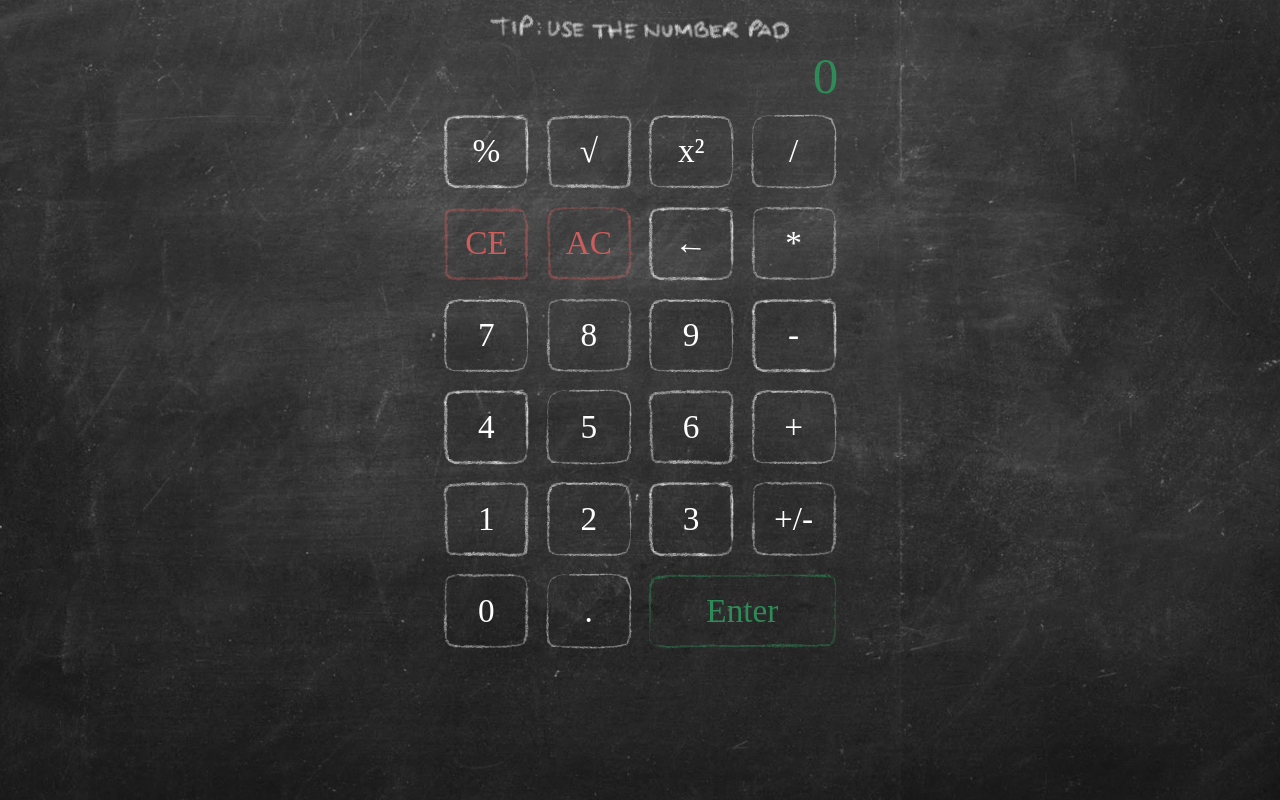
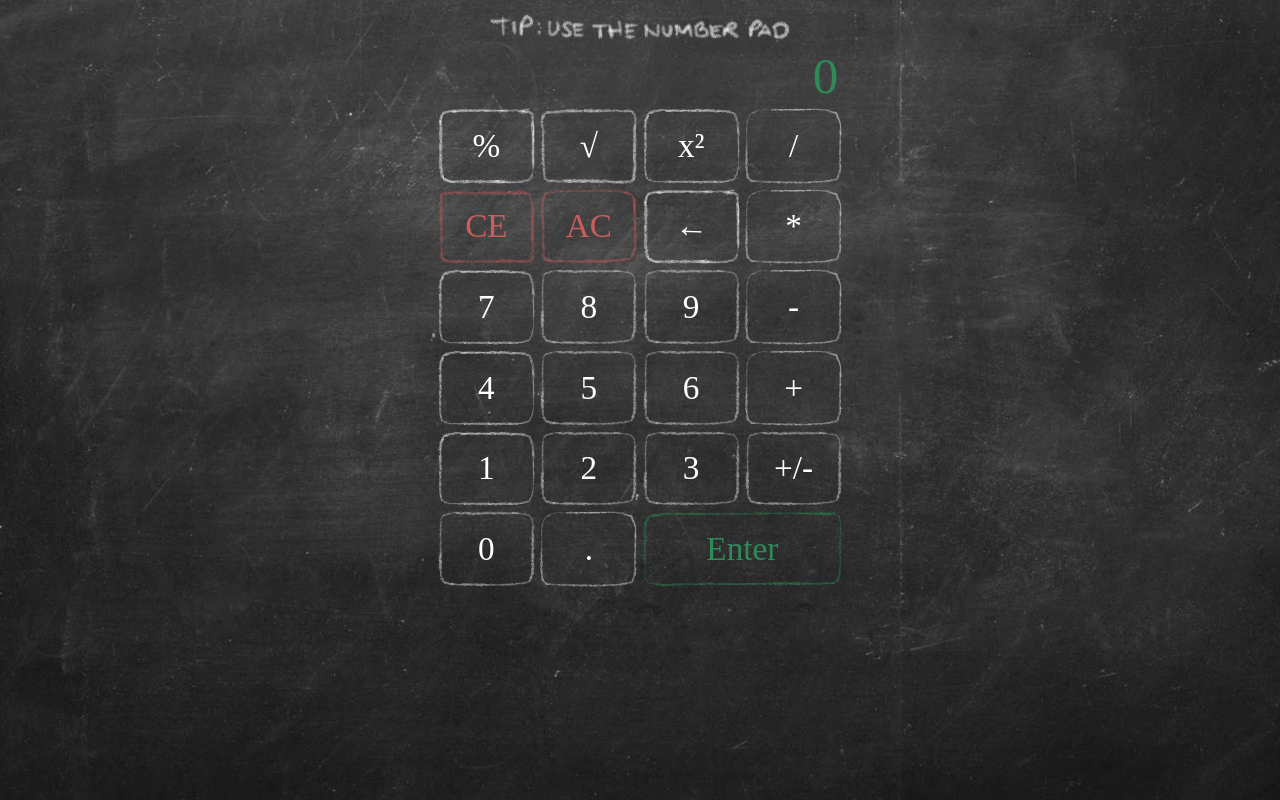
Before and after one commit to jacktho/calculator, an Angular app: page / in a window 1280 px wide. Built offline with nearby package versions, Linux system fonts and the light colour scheme; a web font is replaced by a local one.

Commit message:
simplified button layout

```diff
--- a/src/app/app.component.css
+++ b/src/app/app.component.css
@@ -24,31 +24,28 @@ app-sidebar-left {
   font-size: 2.2vw;
 }
 
-.main-calculator {
-  width: 32vw;
-}
-
 app-sidebar-right {
   justify-content: center;
   margin-right: auto;
   width: 31vw;
 }
 
-.button-wrap {
-  display: flex;
-  align-items: center;
-  justify-content: center;
-  flex-direction: row;
-  flex-wrap: wrap;
-  flex-flow: row wrap;
-  align-content: flex-end;
+.main-calculator {
+  width: 32vw;
 }
 
-.button-wrap > * {
-  flex-basis: 21%;
+.button-wrap {
+  flex-direction: column;
   display: flex;
-  align-items: stretch;
-  padding: .64vw;
+}
+
+.button-wrap div {
+  display: flex;
+}
+
+.button-wrap div > * {
+  display: flex;
+  width: 25%;
 }
 
 .stretch {
@@ -62,13 +59,12 @@ app-sidebar-right {
 
   .app-container {
     flex-direction: column;
+    justify-content: space-around;
   }
 
   .main-calculator {
     margin: 0 auto 0 auto;
-    justify-content: center;
     width: 90vw;
-    order: 1;
   }
 
   app-sidebar-left {
@@ -83,7 +79,7 @@ app-sidebar-right {
     order: 3;
   }
 
-  .button-wrap > * {
+  /*.button-wrap > * {
     padding: 1.8vw;
-  }
+  }*/
 }
--- a/src/app/app.component.html
+++ b/src/app/app.component.html
@@ -1,33 +1,45 @@
 <div class="number-pad-note"></div>
 <div class='app-container'>
   <app-sidebar-left></app-sidebar-left>
-    <div class="main-calculator">
-      <app-solution-screen></app-solution-screen>
-      <div class="button-wrap">
+  <div class="main-calculator">
+    <app-solution-screen></app-solution-screen>
+    <div class="button-wrap">
+      <div>
         <app-percent-input></app-percent-input>
         <app-square-root-input></app-square-root-input>
         <app-squared-input></app-squared-input>
         <app-operator-input [operatorType]="'/'"></app-operator-input>
+      </div>
+      <div>
         <app-clear-entry-input></app-clear-entry-input>
         <app-all-clear-input></app-all-clear-input>
         <app-backspace-input></app-backspace-input>
         <app-operator-input [operatorType]="'*'"></app-operator-input>
+      </div>
+      <div>
         <app-number-input [numberValue]="7"></app-number-input>
         <app-number-input [numberValue]="8"></app-number-input>
         <app-number-input [numberValue]="9"></app-number-input>
         <app-operator-input [operatorType]="'-'"></app-operator-input>
+      </div>
+      <div>
         <app-number-input [numberValue]="4"></app-number-input>
         <app-number-input [numberValue]="5"></app-number-input>
         <app-number-input [numberValue]="6"></app-number-input>
         <app-operator-input [operatorType]="'+'"></app-operator-input>
+      </div>
+      <div>
         <app-number-input [numberValue]="1"></app-number-input>
         <app-number-input [numberValue]="2"></app-number-input>
         <app-number-input [numberValue]="3"></app-number-input>
         <app-positive-or-negative-input></app-positive-or-negative-input>
+      </div>
+      <div>
         <app-number-input [numberValue]="0"></app-number-input>
         <app-decimal-input></app-decimal-input>
         <app-enter-input class="stretch"></app-enter-input>
       </div>
     </div>
-    <app-sidebar-right></app-sidebar-right>
+  </div>
+  <app-sidebar-right></app-sidebar-right>
 </div>
--- a/src/styles.css
+++ b/src/styles.css
@@ -8,6 +8,7 @@
 
 html {
   height: 100%;
+  background-color: black;
   background: url('/assets/images/background.jpg');
   background-repeat: no-repeat;
   background-position: center;
@@ -23,6 +24,7 @@ button {
   border-width: .5vw;
   padding-top: 1vw;
   padding-bottom: 1vw;
+  margin: .2vw;
 }
 
 button:focus, input:focus {
```
